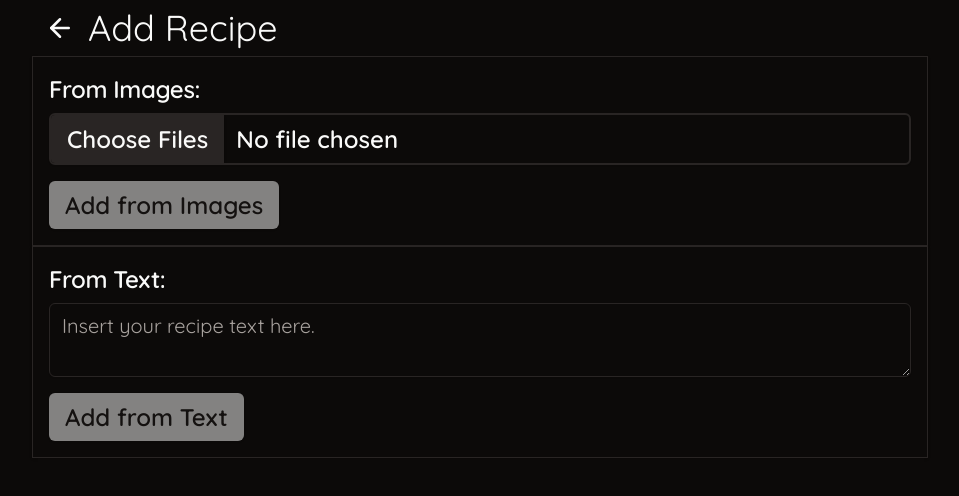
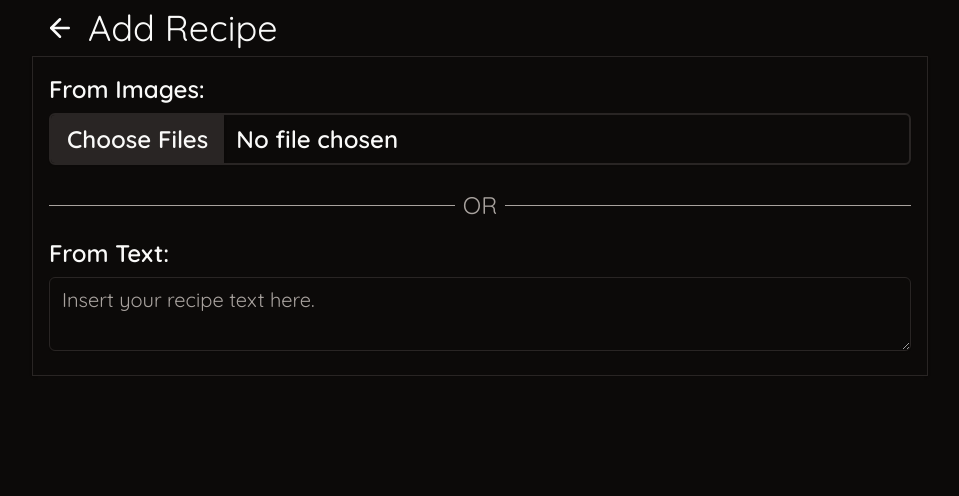
Before and after one commit to PaulGPratt/my-recipe-app, a React (Vite) app in the folder frontend/: page /my-recipe-app/upload in a window 1280 px wide. Shown: the top 496 px of the page, without its empty margins (160-1119 px from the left). Built offline with nearby package versions, Linux system fonts and the light colour scheme.

Commit message:
or separator

```diff
--- a/frontend/src/routes/upload.tsx
+++ b/frontend/src/routes/upload.tsx
@@ -1,5 +1,5 @@
 import { useState } from "react";
-import { Card, CardContent, CardTitle } from "@/components/ui/card";
+import { Card, CardContent } from "@/components/ui/card";
 import { Label } from "@/components/ui/label";
 import { Input } from "@/components/ui/input";
 import { Button } from "@/components/ui/button";
@@ -7,6 +7,7 @@ import { ArrowLeft, Loader2 } from "lucide-react";
 import Client, { Environment, Local, api } from "../client";
 import { useNavigate } from "react-router-dom";
 import { Textarea } from "../components/ui/textarea";
+import { Separator } from "../components/ui/separator";
 
 const getRequestClient = () => {
     return import.meta.env.DEV
@@ -90,45 +91,49 @@ export default function Upload() {
                 </div>
             </div>
             <Card className="rounded-none pt-4" >
-                <CardTitle className="px-4 pb-2">
+                <CardContent className="p-4 pt-0 flex flex-col">
                     <Label htmlFor="file" className="text-2xl font-semibold">
                         From Images:
                     </Label>
-                </CardTitle>
-                <CardContent className="p-4 pt-0 flex flex-col gap-4">
                     <Input id="file" type="file" accept="image/*;capture=camera" multiple onChange={handleFilesUpload}
-                        className="p-0 cursor-pointer file:cursor-pointer h-13 text-2xl file:mr-3 file:px-4 file:py-2 f font-semibold file:text-2xl file:font-semibold file:bg-secondary file:text-secondary-foreground file:shadow file:hover:bg-secondary/80" />
-                    <div>
-                        <Button variant="default" onClick={submitImagesToApi} disabled={isUploading || filesData.length === 0}>
-                            {isUploading ? (<><Loader2 className="mr-2 h-5 w-5 animate-spin" /> Adding recipe</>) : "Add from Images"}
-                        </Button>
-                    </div>
+                        className="p-0 my-2 cursor-pointer file:cursor-pointer h-13 text-2xl file:mr-3 file:px-4 file:py-2 f font-semibold file:text-2xl file:font-semibold file:bg-secondary file:text-secondary-foreground file:shadow file:hover:bg-secondary/80" />
+                    {filesData.length !== 0 && (
+                        <div>
+                            <Button variant="default" onClick={submitImagesToApi} disabled={isUploading}>
+                                {isUploading ? (<><Loader2 className="mr-2 h-5 w-5 animate-spin" /> Adding recipe</>) : "Submit Images"}
+                            </Button>
+                        </div>
+                    )}
+
                     {isUploading && (
                         <div className="text-2xl">
                             You will be redirected to the new recipe once adding is complete.
                         </div>
                     )}
-                </CardContent>
-            </Card>
-            <Card className="rounded-none pt-4" >
-                <CardTitle className="px-4 pb-2">
+
+
+                    <div className="my-4 text-2xl flex gap-2 items-center">
+                        <div className="flex-grow"><Separator className="bg-muted-foreground" /></div>
+                        <span className="text-muted-foreground">OR</span>
+                        <div className="flex-grow"><Separator className="bg-muted-foreground" /></div>
+                    </div>
+
+
                     <Label htmlFor="recipeText" className="text-2xl font-semibold">
                         From Text:
                     </Label>
-                </CardTitle>
-                <CardContent className="p-4 pt-0 flex flex-col gap-4">
                     <Textarea
                         id="recipeText"
-                        className="text-xl"
+                        className="text-xl my-2"
                         placeholder="Insert your recipe text here."
                         value={recipeText}
                         onChange={handleChangeRecipeText}
                         disabled={isUploading} />
-                    <div>
-                        <Button variant="default" onClick={submitTextToApi} disabled={isUploading || recipeText.trim().length < 1}>
-                            {isUploading ? (<><Loader2 className="mr-2 h-5 w-5 animate-spin" /> Adding recipe</>) : "Add from Text"}
+                    {recipeText.trim().length > 0 && (<div>
+                        <Button variant="default" onClick={submitTextToApi} disabled={isUploading}>
+                            {isUploading ? (<><Loader2 className="mr-2 h-5 w-5 animate-spin" /> Adding recipe</>) : "Submit Text"}
                         </Button>
-                    </div>
+                    </div>)}
                     {isUploading && (
                         <div className="text-2xl">
                             You will be redirected to the new recipe once adding is complete.
```
